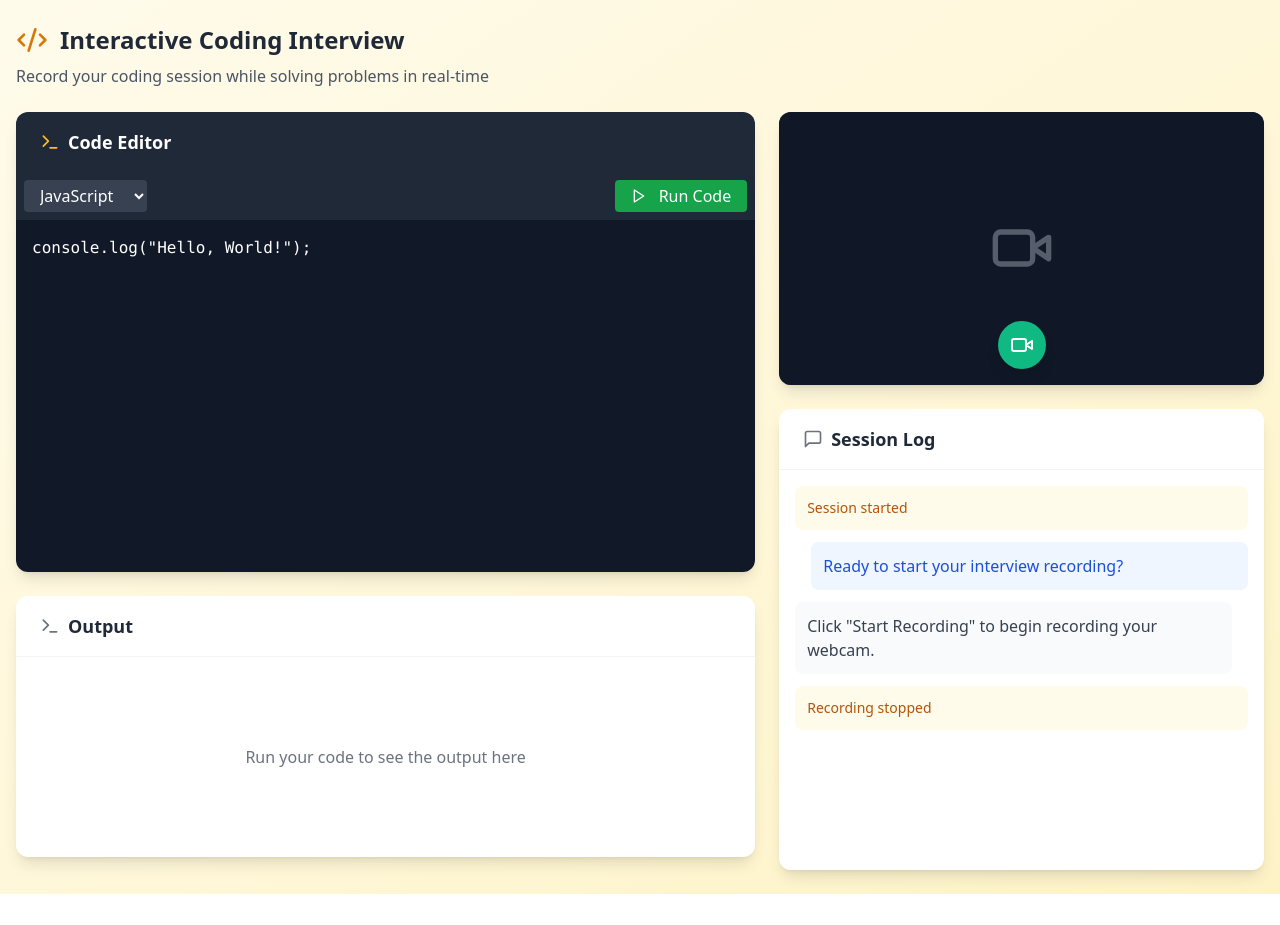
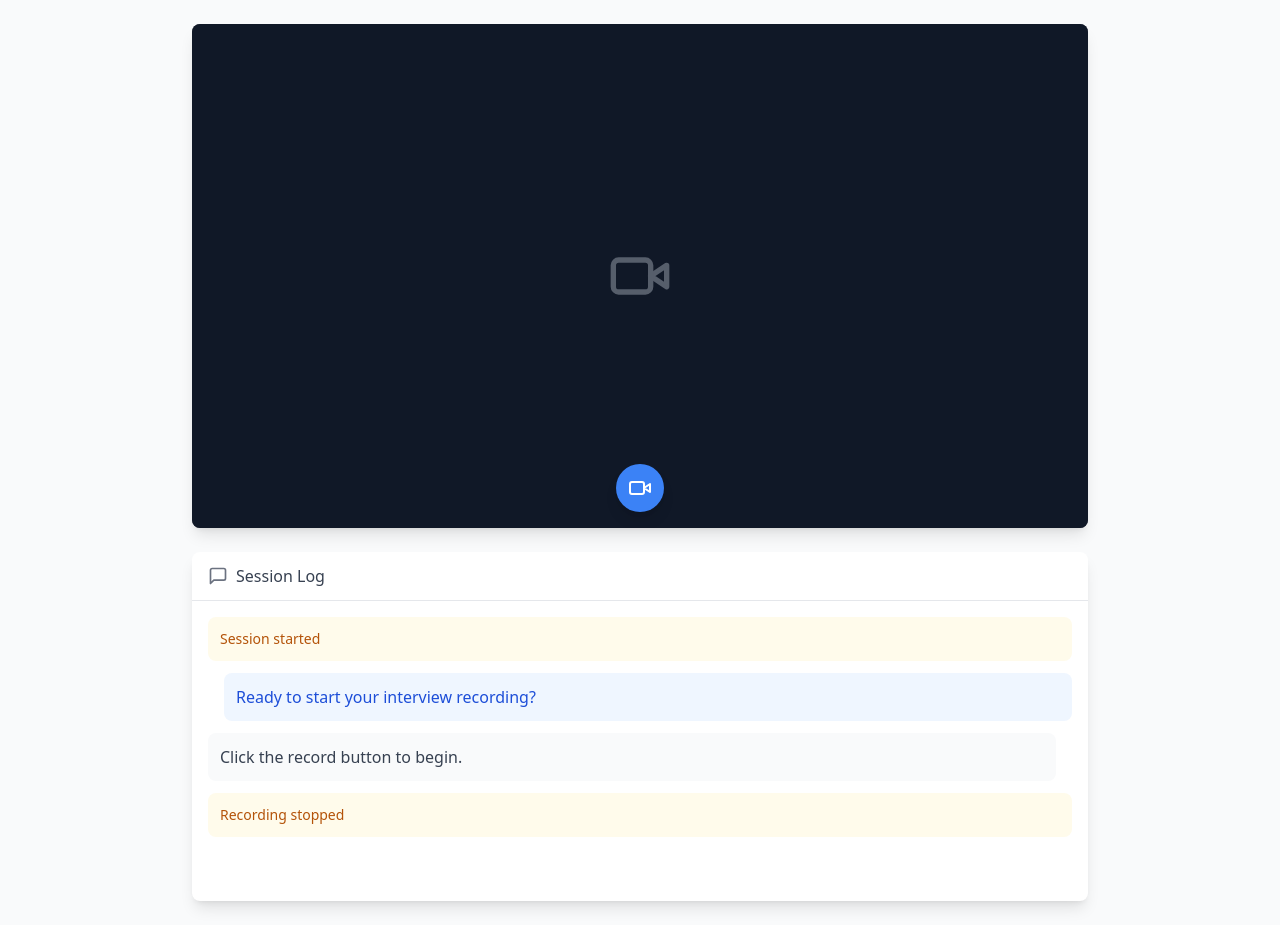
Before and after one commit to datasciritwik/mvp-aiinterview, a React (Vite) app: page / in a window 1280 px wide. Before the commit the page ends 894 px from the top, so only its background shows below. Built offline with nearby package versions, Linux system fonts and the light colour scheme.

Commit message:
Simplified video chat interface

```diff
--- a/src/components/ImprovedVideoChat.tsx
+++ b/src/components/ImprovedVideoChat.tsx
@@ -1,14 +1,5 @@
 import React, { useState, useRef, useEffect } from 'react';
-import { Video, StopCircle, MessageSquare, Clock, Code2, Terminal, CheckCircle, XCircle } from 'lucide-react';
-import ExecutableEditor from './EnhancedCodeEditor';
-import { languageOptions } from '../utils/language';
-
-interface ExecutionOutput {
-  stdout?: string;
-  stderr?: string;
-  exit_code?: number;
-  result?: string;
-}
+import { Video, StopCircle, MessageSquare } from 'lucide-react';
 
 interface Message {
   type: 'user' | 'assistant' | 'system';
@@ -21,17 +12,11 @@ const VideoChatWithExecution: React.FC = () => {
   const [recordingTime, setRecordingTime] = useState(0);
   const [streamError, setStreamError] = useState<string | null>(null);
 
-  // Code execution state
-  const [code, setCode] = useState(languageOptions[1].default);
-  const [selectedLanguage, setSelectedLanguage] = useState(languageOptions[1].value);
-  const [output, setOutput] = useState<ExecutionOutput | null>(null);
-  const [error, setError] = useState<string | null>(null);
-
   // Message log
   const [messages, setMessages] = useState<Message[]>([
     { type: 'system', text: 'Session started' },
     { type: 'user', text: 'Ready to start your interview recording?' },
-    { type: 'assistant', text: 'Click "Start Recording" to begin recording your webcam.' }
+    { type: 'assistant', text: 'Click the record button to begin.' }
   ]);
 
   // Refs
@@ -122,7 +107,7 @@ const VideoChatWithExecution: React.FC = () => {
 
       setupMediaRecorder(webcamStream);
       setIsRecording(true);
-      addMessage('system', 'Recording started with webcam');
+      addMessage('system', 'Recording started');
 
     } catch (err) {
       let errorMessage = "Failed to start recording";
@@ -204,20 +189,6 @@ const VideoChatWithExecution: React.FC = () => {
     addMessage('system', 'Recording stopped');
   };
 
-  const handleExecutionComplete = (result: ExecutionOutput | null, errorMsg: string | null) => {
-    if (result) {
-      setOutput(result);
-      setError(null);
-
-      const hasOutput = result.stdout || (result.result && typeof result.result === 'string');
-      addMessage('assistant', hasOutput ? 'Your code ran successfully!' : 'Your code executed with no output.');
-    } else if (errorMsg) {
-      setOutput(null);
-      setError(errorMsg);
-      addMessage('assistant', 'There was an error running your code.');
-    }
-  };
-
   const addMessage = (type: 'user' | 'assistant' | 'system', text: string) => {
     setMessages(prev => [...prev, { type, text }]);
   };
@@ -229,89 +200,10 @@ const VideoChatWithExecution: React.FC = () => {
   };
 
   return (
-    <div className="min-h-screen bg-gradient-to-br from-amber-50 to-amber-100">
-      <div className="container mx-auto px-4 py-6">
-        <div className="mb-6">
-          <h1 className="text-2xl font-bold text-gray-800 flex items-center">
-            <Code2 className="w-8 h-8 mr-3 text-amber-600" />
-            Interactive Coding Interview
-          </h1>
-          <p className="text-gray-600 mt-2">
-            Record your coding session while solving problems in real-time
-          </p>
-        </div>
-
-        <div className="grid grid-cols-1 lg:grid-cols-5 gap-6">
-          <div className="lg:col-span-3 space-y-6">
-            <div className="bg-white rounded-xl shadow-lg overflow-hidden">
-              <div className="bg-gray-800 px-6 py-4 flex items-center justify-between">
-                <div className="flex items-center">
-                  <Terminal className="w-5 h-5 text-amber-400 mr-2" />
-                  <h2 className="text-lg font-semibold text-white">Code Editor</h2>
-                </div>
-              </div>
-              <div className="h-[400px]">
-                <ExecutableEditor
-                  initialLanguage={selectedLanguage}
-                  initialCode={code}
-                  onChange={setCode}
-                  onLanguageChange={setSelectedLanguage}
-                  onExecuteComplete={handleExecutionComplete}
-                />
-              </div>
-            </div>
-
-            <div className="bg-white rounded-xl shadow-lg overflow-hidden">
-              <div className="px-6 py-4 border-b border-gray-100 flex items-center">
-                <Terminal className="w-5 h-5 text-gray-500 mr-2" />
-                <h2 className="text-lg font-semibold text-gray-800">Output</h2>
-              </div>
-              <div className="p-6 h-[200px] overflow-auto">
-                {error || output ? (
-                  <div className="space-y-4">
-                    <div className="flex items-center">
-                      {error ? (
-                        <XCircle className="w-6 h-6 text-red-500 mr-2" />
-                      ) : (
-                        <CheckCircle className="w-6 h-6 text-green-500 mr-2" />
-                      )}
-                      <h3 className="text-lg font-semibold">
-                        {error ? 'Error' : 'Success'}
-                      </h3>
-                    </div>
-
-                    {error ? (
-                      <div className="bg-red-50 border border-red-100 rounded-lg p-4 text-red-700 font-mono text-sm">
-                        {error}
-                      </div>
-                    ) : output && (
-                      <div className="space-y-4">
-                        {output.stdout && (
-                          <div className="bg-gray-50 border border-gray-100 rounded-lg p-4">
-                            <div className="text-sm font-semibold text-gray-700 mb-2">Standard Output:</div>
-                            <pre className="font-mono text-sm text-gray-600 whitespace-pre-wrap">{output.stdout}</pre>
-                          </div>
-                        )}
-                        {output.result && !output.stdout && (
-                          <div className="bg-gray-50 border border-gray-100 rounded-lg p-4">
-                            <div className="text-sm font-semibold text-gray-700 mb-2">Result:</div>
-                            <pre className="font-mono text-sm text-gray-600 whitespace-pre-wrap">{output.result}</pre>
-                          </div>
-                        )}
-                      </div>
-                    )}
-                  </div>
-                ) : (
-                  <div className="flex items-center justify-center h-full text-gray-500">
-                    Run your code to see the output here
-                  </div>
-                )}
-              </div>
-            </div>
-          </div>
-
-          <div className="lg:col-span-2 space-y-6">
-            <div className="bg-white rounded-xl shadow-lg overflow-hidden">
+    <div className="min-h-screen bg-gray-50 p-6">
+      <div className="max-w-4xl mx-auto space-y-6">
+        {/* Video Preview and Controls */}
+        <div className="bg-white rounded-lg shadow-lg overflow-hidden">
           <div className="relative">
             <div className="aspect-video bg-gray-900">
               <video
@@ -325,7 +217,6 @@ const VideoChatWithExecution: React.FC = () => {
                 <div className="absolute inset-0 flex items-center justify-center bg-gray-900 bg-opacity-75">
                   {streamError ? (
                     <div className="text-center px-6">
-                          <XCircle className="w-12 h-12 text-red-500 mx-auto mb-3" />
                       <p className="text-red-400 text-sm">{streamError}</p>
                     </div>
                   ) : (
@@ -335,41 +226,43 @@ const VideoChatWithExecution: React.FC = () => {
               )}
             </div>
 
-                <div className="absolute top-4 right-4 flex items-center space-x-3">
+            {/* Recording Timer */}
             {isRecording && (
+              <div className="absolute top-4 right-4">
                 <div className="bg-black bg-opacity-50 rounded-lg px-3 py-1.5 flex items-center">
                   <div className="w-2 h-2 rounded-full bg-red-500 animate-pulse mr-2"></div>
                   <span className="text-white text-sm font-medium">{formatTime(recordingTime)}</span>
                 </div>
+              </div>
             )}
-                </div>
 
+            {/* Recording Controls */}
             <div className="absolute bottom-4 left-1/2 transform -translate-x-1/2">
+              <button
+                onClick={isRecording ? stopRecording : startRecording}
+                className={`${
+                  isRecording
+                    ? 'bg-red-500 hover:bg-red-600'
+                    : 'bg-blue-500 hover:bg-blue-600'
+                } text-white rounded-full p-3 flex items-center justify-center shadow-lg transition-colors duration-200`}
+              >
                 {isRecording ? (
-                    <button
-                      onClick={stopRecording}
-                      className="bg-red-500 hover:bg-red-600 text-white rounded-full p-3 flex items-center justify-center shadow-lg transition-colors duration-200"
-                    >
                   <StopCircle className="w-6 h-6" />
+                ) : (
+                  <Video className="w-6 h-6" />
+                )}
               </button>
-                  ) : (
-                    <button
-                      onClick={startRecording}
-                      className="bg-emerald-500 hover:bg-emerald-600 text-white rounded-full p-3 flex items-center justify-center shadow-lg transition-colors duration-200"
-                    >
-                      <Video className="w-6 h-6" />
-                    </button>
-                  )}
             </div>
           </div>
         </div>
 
-            <div className="bg-white rounded-xl shadow-lg overflow-hidden">
-              <div className="px-6 py-4 border-b border-gray-100 flex items-center">
+        {/* Session Log */}
+        <div className="bg-white rounded-lg shadow-lg overflow-hidden">
+          <div className="px-4 py-3 border-b border-gray-200 flex items-center">
             <MessageSquare className="w-5 h-5 text-gray-500 mr-2" />
-                <h2 className="text-lg font-semibold text-gray-800">Session Log</h2>
+            <h2 className="font-medium text-gray-700">Session Log</h2>
           </div>
-              <div className="p-4 h-[400px] overflow-y-auto">
+          <div className="p-4 h-[300px] overflow-y-auto">
             <div className="space-y-3">
               {messages.map((message, index) => (
                 <div
@@ -390,8 +283,6 @@ const VideoChatWithExecution: React.FC = () => {
         </div>
       </div>
     </div>
-      </div>
-    </div>
   );
 };
 
```
Lines whose indentation alone changed are shown as unchanged.
